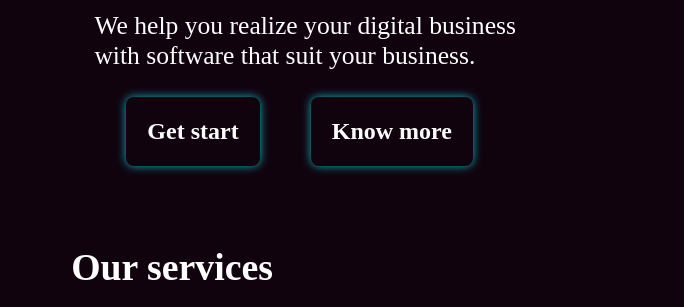
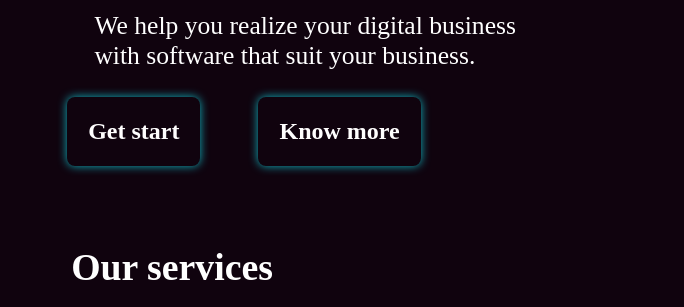
Before and after one commit to hoodashab/-_-1, a plain HTML site: page index.html in a window 1280 px wide. Shown: the part 273-580 px from the top of the page, 0-684 px from the left. Drawn offline with Linux system fonts and the light colour scheme.

Commit message:
Update style.css

```diff
--- a/style.css
+++ b/style.css
@@ -96,8 +96,8 @@ img{
     outline: white;
     border: none;
     cursor: pointer;
-    margin-left: 5%;
-    margin-right: -8px;
+    margin-left: 0%;
+    margin-right: 58px;
     box-shadow: 0px 0px 10px #11eef9bf;
     border-radius: 0.5rem;
     transition: .2s ease-in-out;
```
